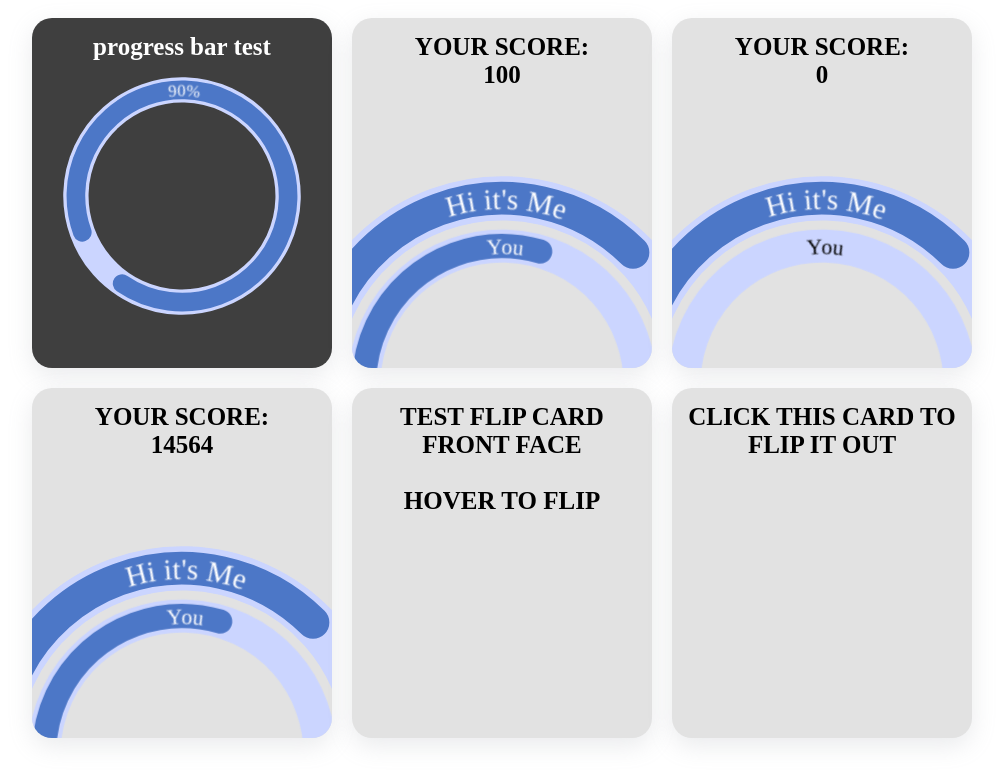
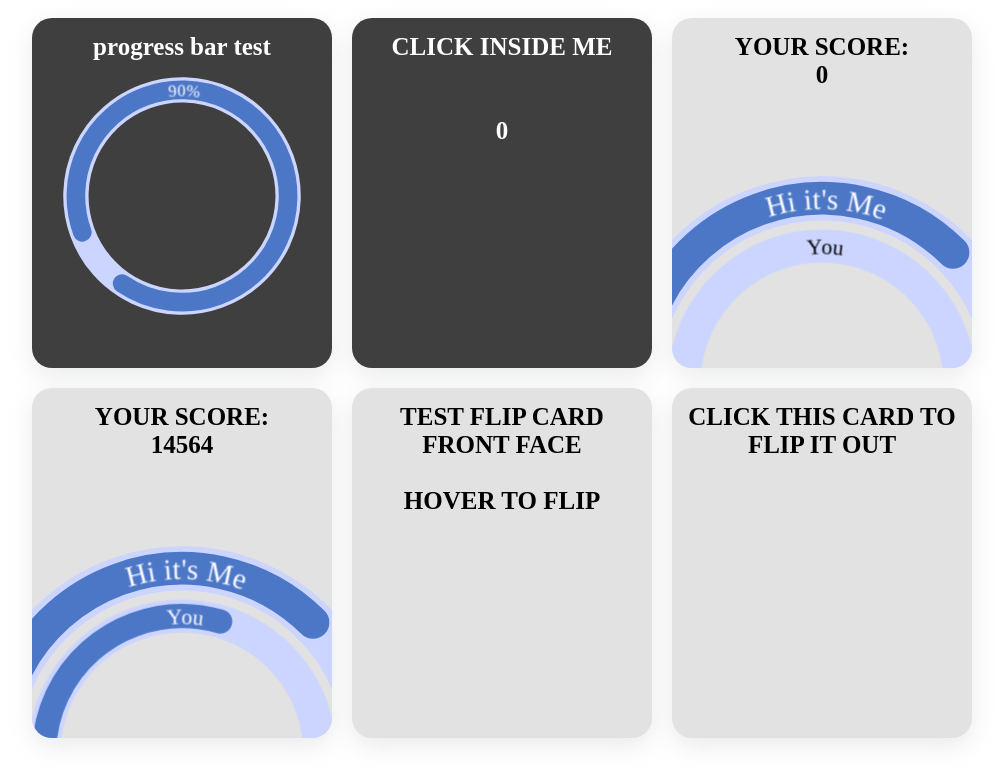
Before and after one commit to AFJaimes/test-animations, a Next.js app: page / in a window 1280 px wide. Shown: the top 782 px of the page, without its empty margins (138-1141 px from the left). Built offline with nearby package versions, Linux system fonts and the light colour scheme.

Commit message:
feat: clicker card events

```diff
--- a/components/Cards/Card/Card.module.css
+++ b/components/Cards/Card/Card.module.css
@@ -7,6 +7,7 @@
   box-shadow: rgba(149, 157, 165, 0.2) 0px 8px 24px;
   overflow: hidden;
   margin: 10px;
+  user-select: none;
 }
 
 .darkBg {
--- /dev/null
+++ b/components/Cards/ClickerCard/ClickerCard.module.css
@@ -0,0 +1,44 @@
+.container {
+  min-width: 100%;
+  min-height: 100%;
+  cursor: pointer;
+}
+
+.title {
+  font-weight: bold;
+  display: flex;
+  text-transform: uppercase;
+  justify-content: center;
+  font-size: 25px;
+  text-align: center;
+  padding: 15px;
+}
+
+.clickEffect {
+  position: fixed;
+  box-sizing: border-box;
+  border-style: solid;
+  border-color: #2aff71;
+  border-radius: 50%;
+  animation: clickEffect 0.4s ease-out;
+  z-index: 99999;
+  pointer-events: none;
+
+}
+
+@keyframes clickEffect {
+  0% {
+    opacity: 1;
+    width: 0.5em;
+    height: 0.5em;
+    margin: -0.25em;
+    border-width: 0.5em;
+  }
+  100% {
+    opacity: 0.2;
+    width: 15em;
+    height: 15em;
+    margin: -7.5em;
+    border-width: 0.03em;
+  }
+}
--- /dev/null
+++ b/components/Cards/ClickerCard/ClickerCard.proptypes.tsx
@@ -0,0 +1 @@
+export type ClickerCardProps = {};
--- /dev/null
+++ b/components/Cards/ClickerCard/ClickerCard.tsx
@@ -0,0 +1,41 @@
+import { FunctionComponent, useState } from 'react';
+import { ClickerCardProps } from './ClickerCard.proptypes';
+import css from './ClickerCard.module.css';
+import Card from '../Card/Card';
+
+const ClickerCard: FunctionComponent<ClickerCardProps> = ({}) => {
+  const [count, setCount] = useState(0);
+  const handleClick = (e) => {
+    setCount(count + 1);
+    var d = document.createElement('div');
+    d.className = css.clickEffect;
+    d.style.top = e.clientY + 'px';
+    d.style.left = e.clientX + 'px';
+    document.body.appendChild(d);
+    d.addEventListener(
+      'animationend',
+      function () {
+        d.parentElement.removeChild(d);
+      }.bind(this),
+    );
+  };
+
+  return (
+    <Card dark>
+      <div
+        className={css.container}
+        onClick={handleClick}
+      >
+        <span className={css.title}>
+          Click inside me
+          <br />
+          <br />
+          <br />
+          {count}
+        </span>
+      </div>
+    </Card>
+  );
+};
+
+export default ClickerCard;
--- a/pages/index.js
+++ b/pages/index.js
@@ -1,6 +1,7 @@
 import Card from '../components/Cards/Card/Card';
 import ScoreCard from '../components/Cards/ScoreCard/ScoreCard';
 import FlipCard from '../components/Cards/FlipCard/FlipCard';
+import ClickerCard from '../components/Cards/ClickerCard/ClickerCard';
 import LoaderCircle from '../components/Loaders/LoaderCircle/LoaderCircle';
 import css from '../styles/Styles.module.css';
 
@@ -11,7 +12,7 @@ export default function Home() {
         <span className={css.title}>progress bar test</span>
         <LoaderCircle percentage={90} title="90%" />
       </Card>
-      <ScoreCard score={100} />
+      <ClickerCard />
       <ScoreCard score={0} />
       <ScoreCard score={14564} />
       <FlipCard
```
